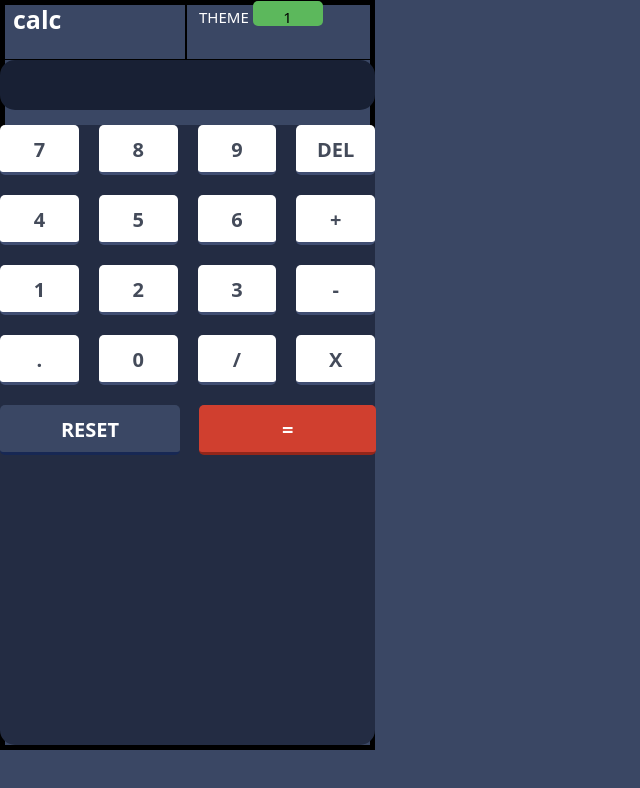
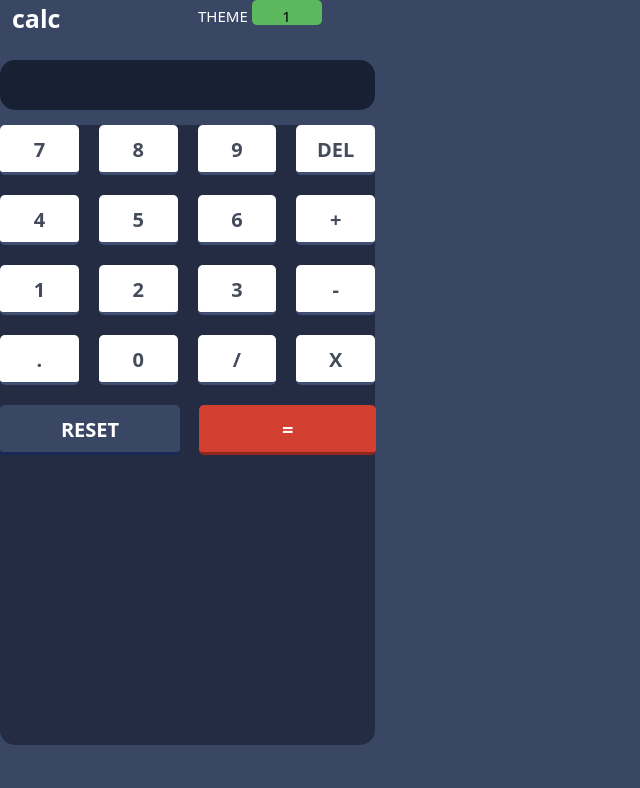
Before and after one commit to Eddieramirez29/Calculator2, a plain HTML site: page index.html in a window 1280 px wide. Shown: the whole page, without its empty margins (0-640 px from the left). Drawn offline with nearby package versions, Linux system fonts and the light colour scheme.

Commit message:
frameworks deleted

```diff
--- a/index.css
+++ b/index.css
@@ -5,8 +5,7 @@ body
 
 .framework {
     width: 375px;
-    height: 750px;
-    border: 5px solid black;
+    height: 300px;
     padding: 10px;
 }
 
@@ -23,7 +22,6 @@ body
 {
     width: 186px;
     height: 60px;
-    border: 1px solid black;
     color: white;
 
 }
```
